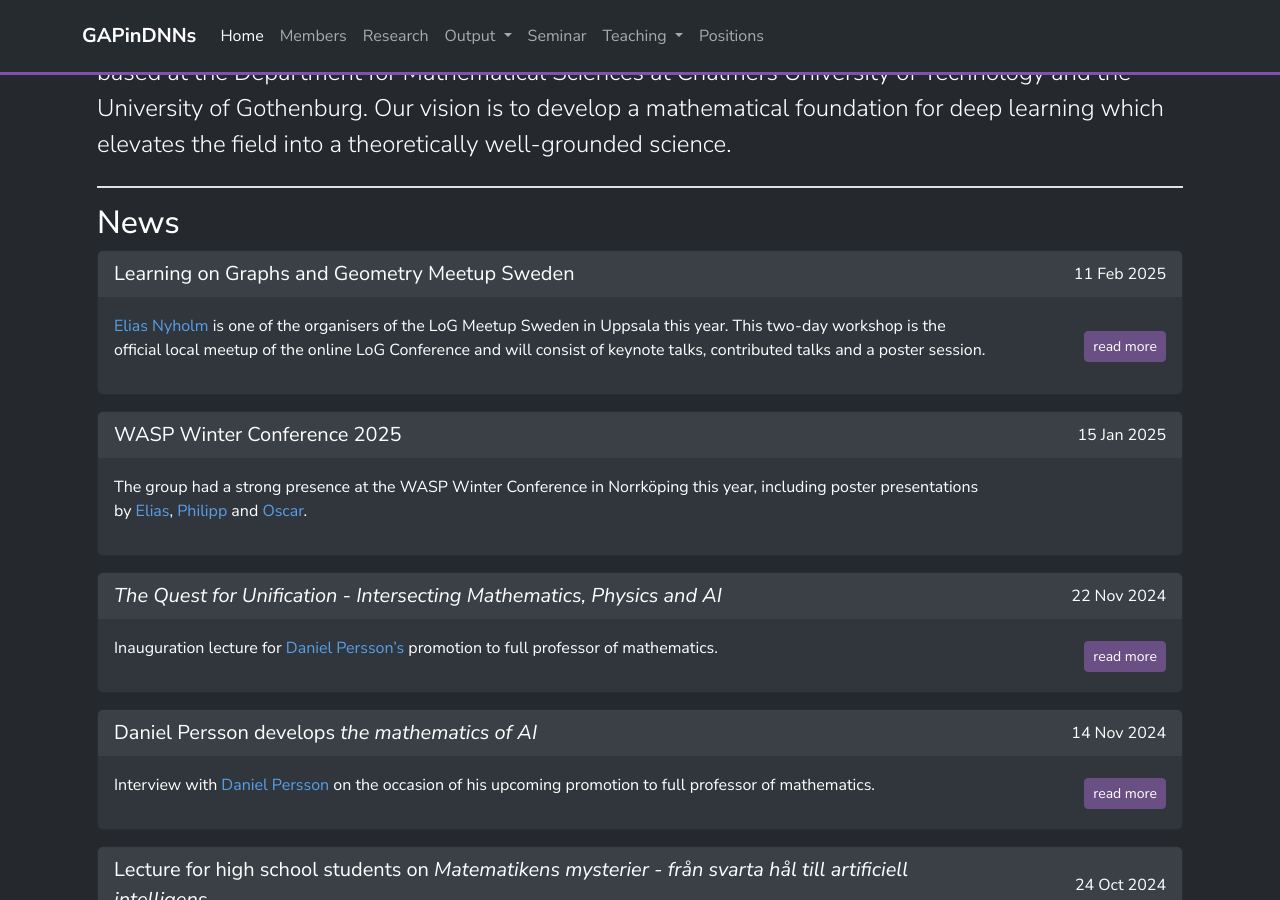
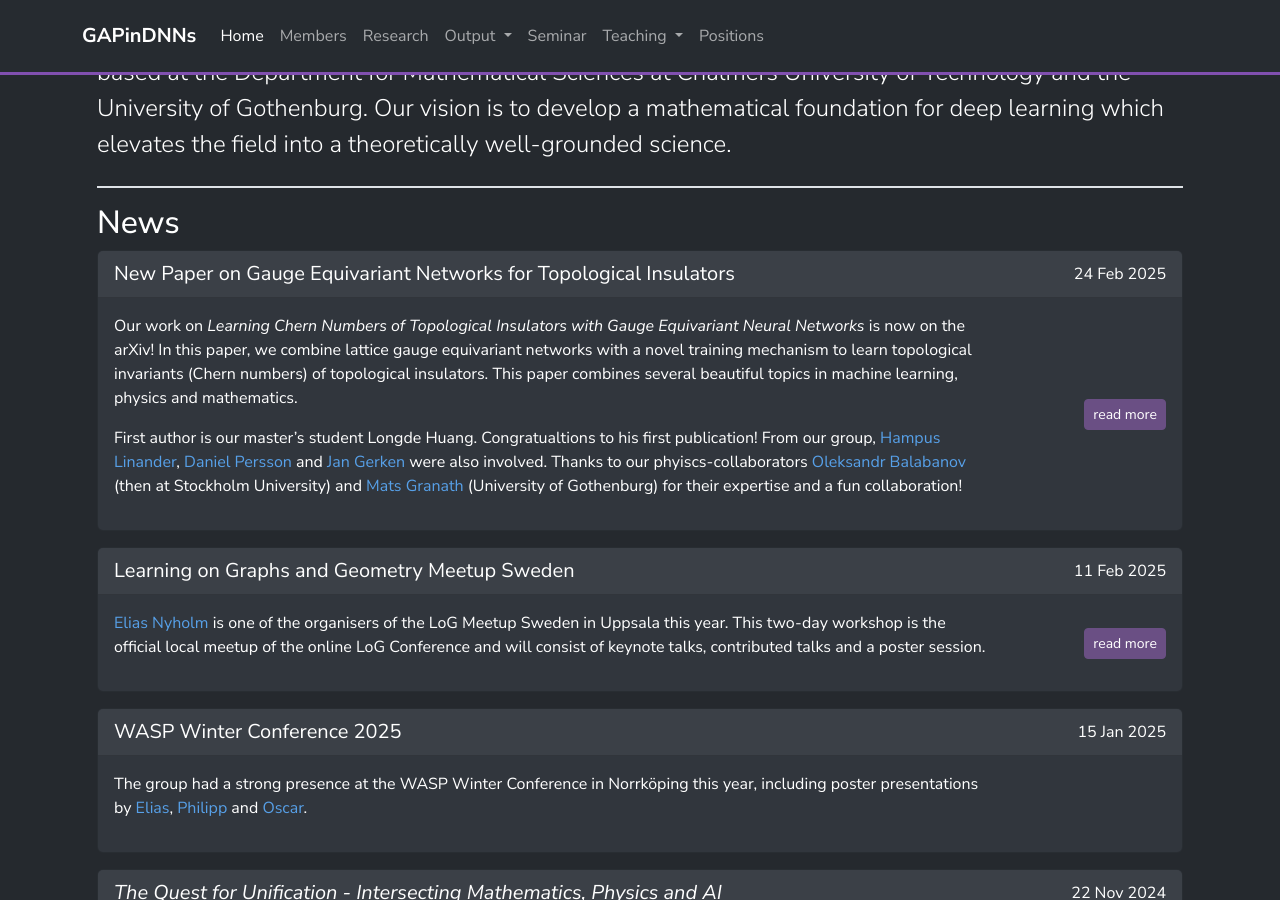
Before and after one commit to GAPinDNNs/gapindnns.github.io, a Jekyll site: the page built from _pages/index.md, in a window 1280 px wide and 900 px high, scrolled down 659 px. Built offline with Jekyll 4.4.1, drawn with Linux system fonts in a browser that asks for light colours; nearby versions of some CDN libraries.

Commit message:
Add gauge equivariant paper and news

```diff
--- a/_data/news.yml
+++ b/_data/news.yml
@@ -1,3 +1,10 @@
+- date: 2025-02-24
+  headline: "New Paper on Gauge Equivariant Networks for Topological Insulators"
+  link: https://arxiv.org/abs/2502.15376
+  text: |
+    Our work on *Learning Chern Numbers of Topological Insulators with Gauge Equivariant Neural Networks* is now on the arXiv! In this paper, we combine lattice gauge equivariant networks with a novel training mechanism to learn topological invariants (Chern numbers) of topological insulators. This paper combines several beautiful topics in machine learning, physics and mathematics.
+
+    First author is our master's student Longde Huang. Congratualtions to his first publication! From our group, [Hampus Linander](/members/Hampus_Linander), [Daniel Persson](/members/Daniel_Persson) and [Jan Gerken](/members/Jan_Gerken) were also involved. Thanks to our phyiscs-collaborators [Oleksandr Balabanov](https://scholar.google.com/citations?user=F90j61kAAAAJ) (then at Stockholm University) and [Mats Granath](https://www.gu.se/en/about/find-staff/matsgranath) (University of Gothenburg) for their expertise and a fun collaboration!
 - date: 2025-02-11
   headline: "Learning on Graphs and Geometry Meetup Sweden"
   link: https://sites.google.com/view/logmeetupsweden
--- /dev/null
+++ b/_data/publications/Huang_-_Learning_Chern_Numbers_of_Topological_Insulators_with_Gauge_Equivariant_Neural_Networks_(2025).yml
@@ -0,0 +1,26 @@
+title: Learning Chern Numbers of Topological Insulators with Gauge Equivariant Neural Networks
+id: Huang_-_Learning_Chern_Numbers_of_Topological_Insulators_with_Gauge_Equivariant_Neural_Networks_(2025)
+author:
+  - family: Huang
+    given: Longde
+  - family: Balabanov
+    given: Oleksandr
+  - family: Linander
+    given: Hampus
+  - family: Granath
+    given: Mats
+  - family: Persson
+    given: Daniel
+  - family: Gerken
+    given: Jan E.
+issued: '2025-02-21'
+DOI: 10.48550/arXiv.2502.15376
+abstract: |
+  Equivariant network architectures are a well-established tool for predicting invariant or equivariant quantities. However, almost all learning problems considered in this context feature a global symmetry, i.e. each point of the underlying space is transformed with the same group element, as opposed to a local gauge symmetry, where each point is transformed with a different group element, exponentially enlarging the size of the symmetry group. Gauge equivariant networks have so far mainly been applied to problems in quantum chromodynamics. Here, we introduce a novel application domain for gauge-equivariant networks in the theory of topological condensed matter physics. We use gauge equivariant networks to predict topological invariants (Chern numbers) of multiband topological insulators. The gauge symmetry of the network guarantees that the predicted quantity is a topological invariant. We introduce a novel gauge equivariant normalization layer to stabilize the training and prove a universal approximation theorem for our setup. We train on samples with trivial Chern number only but show that our models generalize to samples with non-trivial Chern number. We provide various ablations of our setup. Our code is available at [this https URL](https://github.com/sitronsea/GENet/tree/main).
+preprint:
+  URL: https://arxiv.org/abs/2502.15376
+  name: arXiv
+type: article
+tags:
+  - GDL
+  - ENN
```
